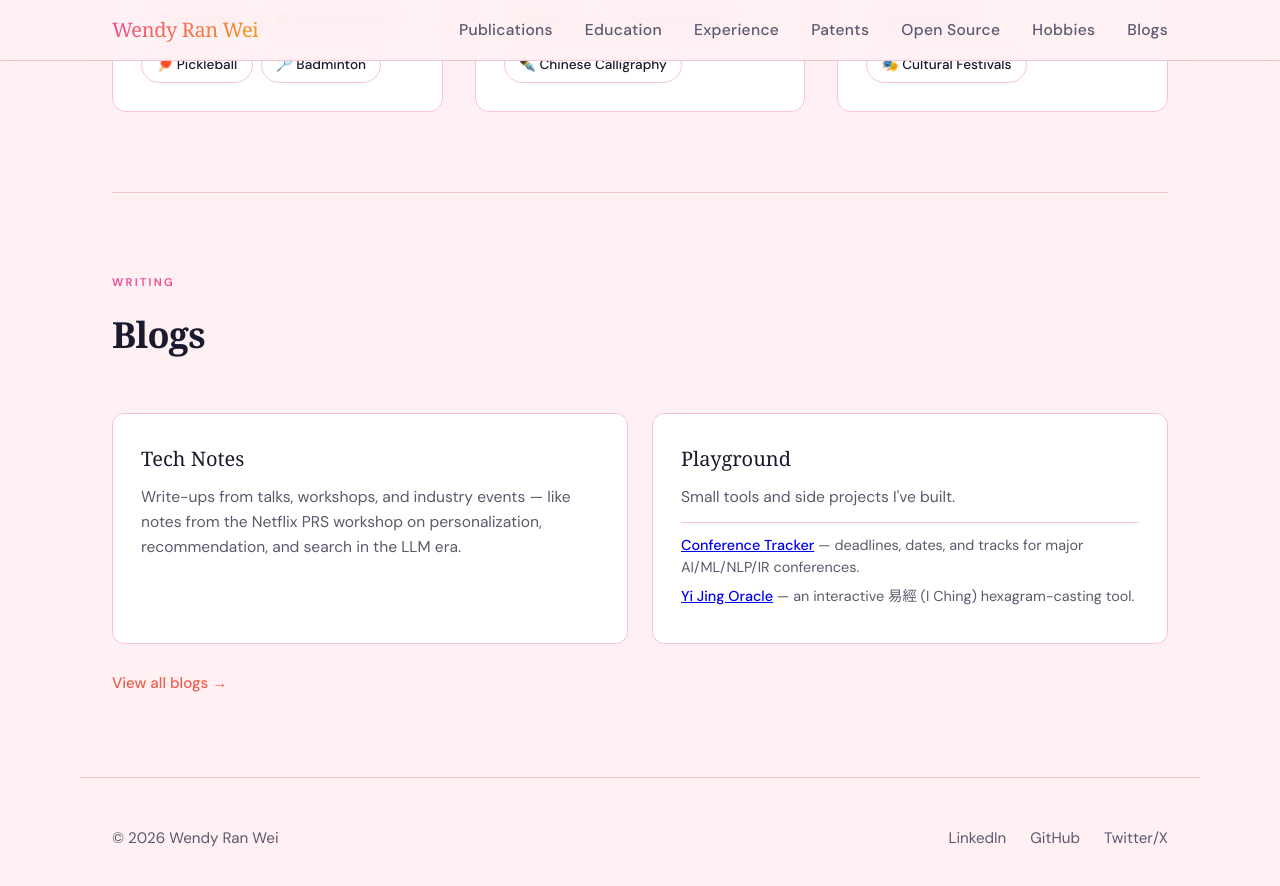
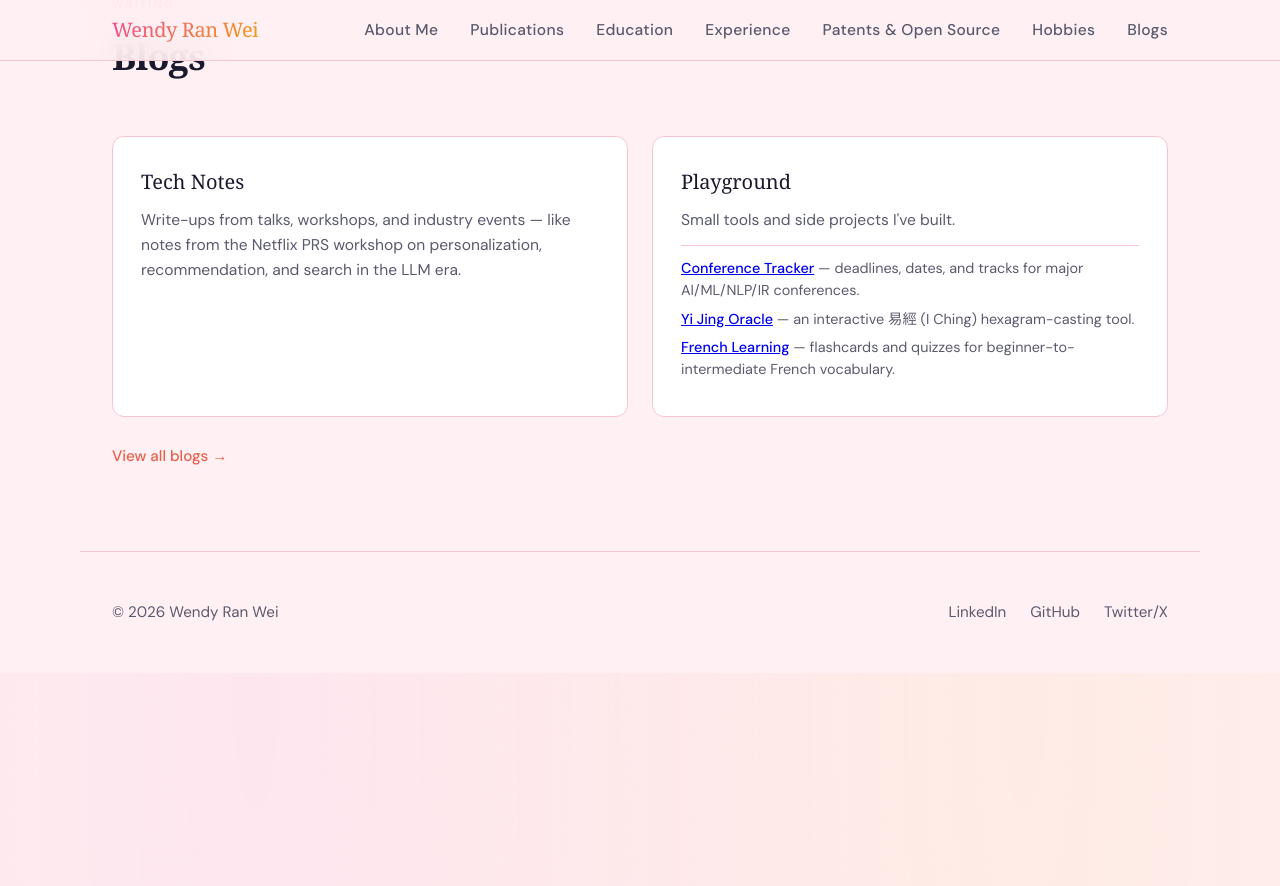
Before and after one commit to wendyran/wendyran.github.io, a Jekyll site: the page index.html, which Jekyll copies as it is, in a window 1280 px wide and 900 px high, scrolled down 5256 px. Shown: the top 886 px of the window. Built offline with Jekyll 4.4.1, drawn with Linux system fonts in a browser that asks for light colours; some web fonts are replaced; after the commit the page ends 5929 px from its top, so only the background shows below that; some of the changed text lies outside the part shown.

Commit message:
Update index.html

```diff
--- a/index.html
+++ b/index.html
@@ -976,11 +976,11 @@
             <span></span><span></span><span></span>
         </button>
         <ul class="nav-links">
+            <li><a href="/about/">About Me</a></li>
             <li><a href="#publications">Publications</a></li>
             <li><a href="#education">Education</a></li>
             <li><a href="#experience">Experience</a></li>
-            <li><a href="#patents">Patents</a></li>
-            <li><a href="#opensource">Open Source</a></li>
+            <li><a href="#patents">Patents &amp; Open Source</a></li>
             <li><a href="#hobbies">Hobbies</a></li>
             <li><a href="/blogs/">Blogs</a></li>
         </ul>
@@ -1179,8 +1179,8 @@
 </section>
 <div class="section-divider"><hr></div>
 <section id="patents" class="fade-in">
-    <div class="section-label">Innovation</div>
-    <h2 class="section-title">Patents</h2>
+    <div class="section-label">Innovation &amp; Projects</div>
+    <h2 class="section-title">Patents &amp; Open Source</h2>
     <div class="cards-grid">
         <div class="card">
             <div class="card-type">Patent · US &amp; European</div>
@@ -1192,14 +1192,7 @@
             </div>
         </div>
     </div>
-</section>
-
-<!-- OPEN SOURCE -->
-<div class="section-divider"><hr></div>
-<section id="opensource" class="fade-in">
-    <div class="section-label">Projects</div>
-    <h2 class="section-title">Open Source</h2>
-    <div class="oss-grid">
+    <div class="oss-grid" style="margin-top: 1.5rem;">
         <a class="oss-card" href="https://github.com/tigerlab-ai/tiger" target="_blank" rel="noopener">
             <h3>
                 <svg viewBox="0 0 24 24" fill="none" stroke="currentColor" stroke-width="2"><path d="M9 19c-5 1.5-5-2.5-7-3m14 6v-3.87a3.37 3.37 0 0 0-.94-2.61c3.14-.35 6.44-1.54 6.44-7A5.44 5.44 0 0 0 20 4.77 5.07 5.07 0 0 0 19.91 1S18.73.65 16 2.48a13.38 13.38 0 0 0-7 0C6.27.65 5.09 1 5.09 1A5.07 5.07 0 0 0 5 4.77a5.44 5.44 0 0 0-1.5 3.78c0 5.42 3.3 6.61 6.44 7A3.37 3.37 0 0 0 9 18.13V22"/></svg>
@@ -1290,6 +1283,7 @@
             <ul class="sub-links">
                 <li><a href="/conference-tracker/">Conference Tracker</a> — deadlines, dates, and tracks for major AI/ML/NLP/IR conferences.</li>
                 <li><a href="/iching/">Yi Jing Oracle</a> — an interactive 易經 (I Ching) hexagram-casting tool.</li>
+                <li><a href="/french/">French Learning</a> — flashcards and quizzes for beginner-to-intermediate French vocabulary.</li>
             </ul>
         </div>
     </div>
```
